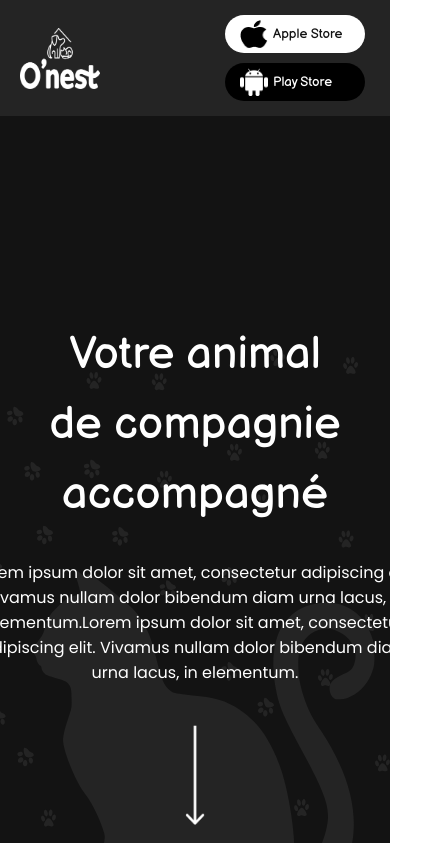
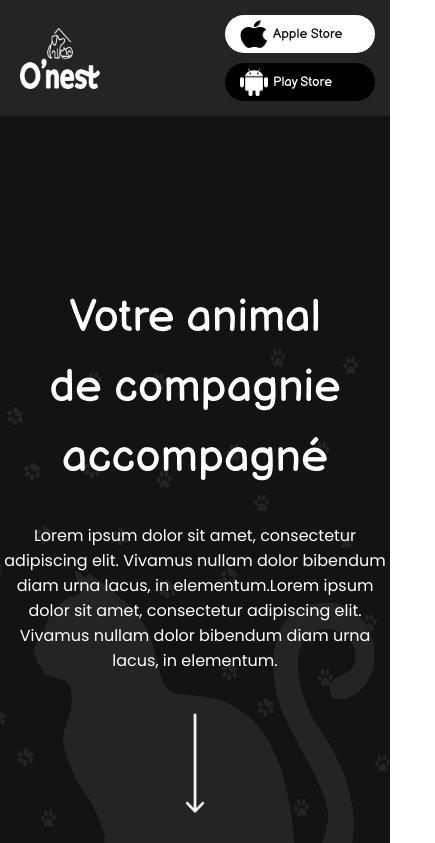
Before and after one commit to whygee-dev/o-nest, a Next.js app in the folder landing/: page / in a window 390 px wide. Shown: the top 843 px of the page, 435 px wide, since content can reach past the window. Built offline with nearby package versions, Linux system fonts and the light colour scheme.

Commit message:
🐛 FIX: responsive download buttons bug

```diff
--- a/landing/components/DownloadButtons.module.scss
+++ b/landing/components/DownloadButtons.module.scss
@@ -50,4 +50,14 @@
       background-color: lighten(colors.$dark-primary, 8%);
     }
   }
+
+  @media (max-width: 500px) {
+    flex-direction: column;
+    width: 100%;
+    align-items: center;
+
+    button {
+      width: 225px;
+    }
+  }
 }
```
